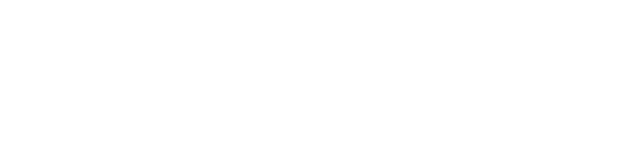
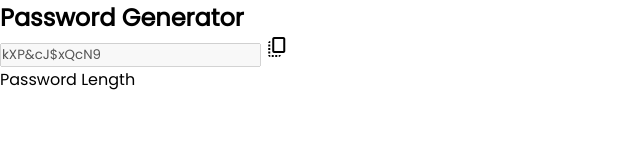
Before and after one commit to MithunWijayasiri/ToolsPack, a plain HTML site: page index.html in a window 1280 px wide. Shown: the whole page, without its empty margins (0-640 px from the left). Drawn offline with Linux system fonts and the light colour scheme.

Commit message:
Initial Commit

```diff
--- a/index.html
+++ b/index.html
@@ -1,9 +1,30 @@
 <!DOCTYPE html>
 <html>
     <head>
+        <meta charset="utf-8">
         <title>Password Generator</title>
+        <link rel="stylesheet" href="style.css">
+        <meta name="viewport" content="width=device-width, initial-scale=1">
+        <!-- import google icons -->
+        <link href="https://fonts.googleapis.com/icon?family=Material+Icons"
+      rel="stylesheet">
     </head>
     <body>
-
+        <div class="container">
+            <h2>Password Generator</h2>
+            <div class="wrapper">
+               <div class="input-box">
+                <!-- cant use readonly because it makes text clickable. so use disabled. -->
+                     <input type="text" value="kXP&cJ$xQcN9" disabled>
+                     <span class="material-icons">copy_all</span>
+               </div>
+               <div class="pass-indicator"></div>
+               <div class="pass-length">
+                <div class="details">
+                    <label for="" class="title">Password Length</label>
+                </div>
+               </div>
+            </div>
+        </div>
     </body>
 </html>
--- a/style.css
+++ b/style.css
@@ -0,0 +1,8 @@
+/* Import Google Fonts */
+@import url('https://fonts.googleapis.com/css2?family=Poppins:wgpt@400;500;600&display=swap');
+*{
+    margin: 0;
+    padding: 0;
+    box-sizing: border-box;
+    font-family: 'Poppins', sans-serif;
+}
```
